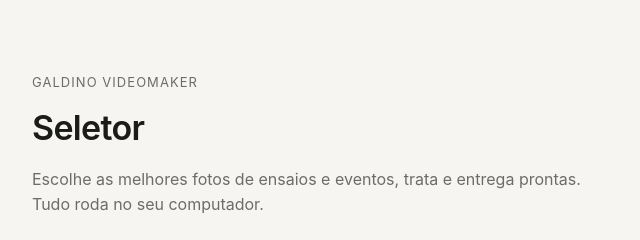
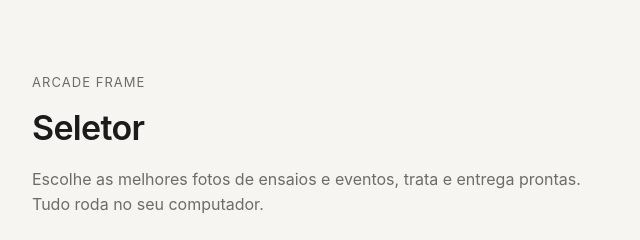
Before and after one commit to arcadeframe/arcadeframe.github.io, a plain HTML site: page seletor/index.html in a window 1280 px wide. Shown: the top 240 px of the page, 252-892 px from the left. Drawn offline with Linux system fonts and the light colour scheme.

Commit message:
Update title and branding from Galdino Videomaker to Arcade Frame

```diff
--- a/seletor/index.html
+++ b/seletor/index.html
@@ -3,9 +3,9 @@
 <head>
 <meta charset="utf-8">
 <meta name="viewport" content="width=device-width, initial-scale=1">
-<title>Seletor | Galdino Videomaker</title>
+<title>Seletor | Arcade Frame</title>
 <meta name="description" content="Escolhe as melhores fotos de ensaios e eventos, trata e entrega prontas. Tudo roda no seu computador.">
-<meta property="og:title" content="Seletor | Galdino Videomaker">
+<meta property="og:title" content="Seletor | Arcade Frame">
 <meta property="og:description" content="Escolhe as melhores fotos de ensaios e eventos, trata e entrega prontas. Tudo roda no seu computador.">
 <link rel="stylesheet" href="/estilo.css">
 <script>window.SOFTWARE = 'seletor';</script>
@@ -13,7 +13,7 @@
 <body>
 <div class="wrap">
   <header>
-    <div class="marca"><a href="/">Galdino Videomaker</a></div>
+    <div class="marca"><a href="/">Arcade Frame</a></div>
     <h1 id="titulo">Seletor</h1>
     <p id="intro">Escolhe as melhores fotos de ensaios e eventos, trata e entrega prontas. Tudo roda no seu computador.</p>
   </header>
```
